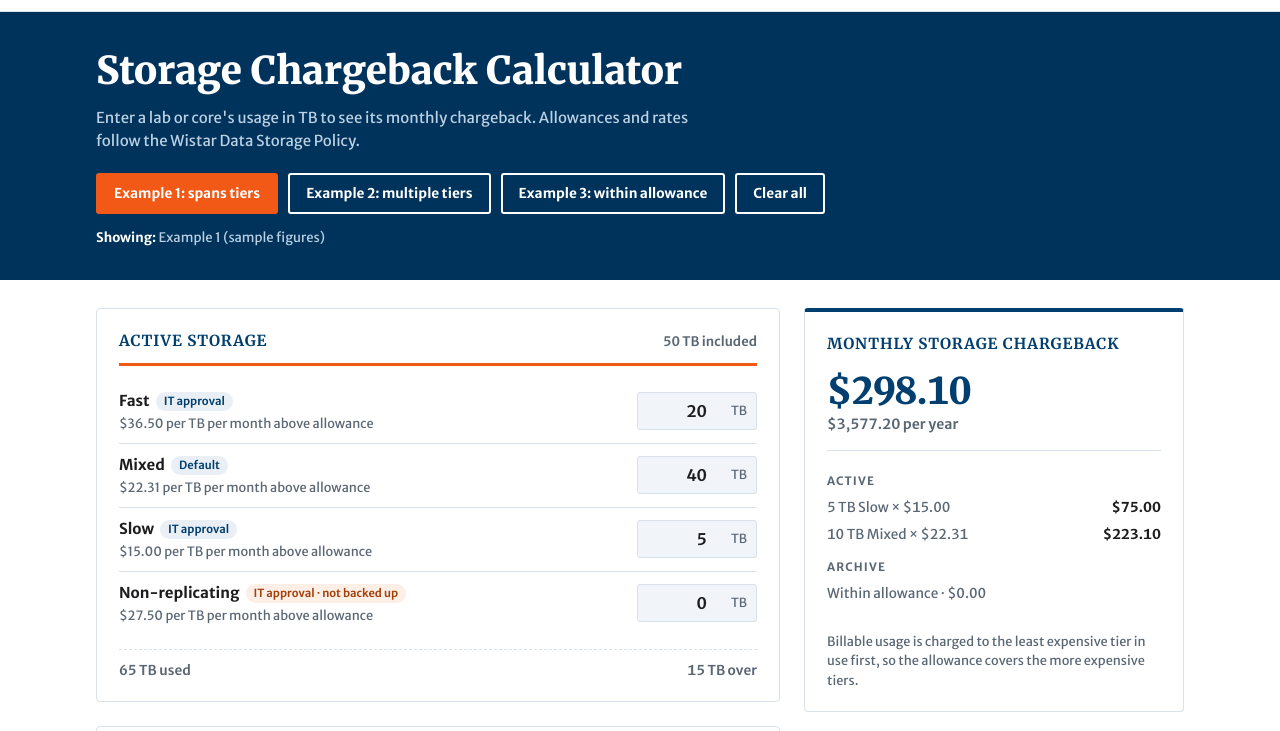
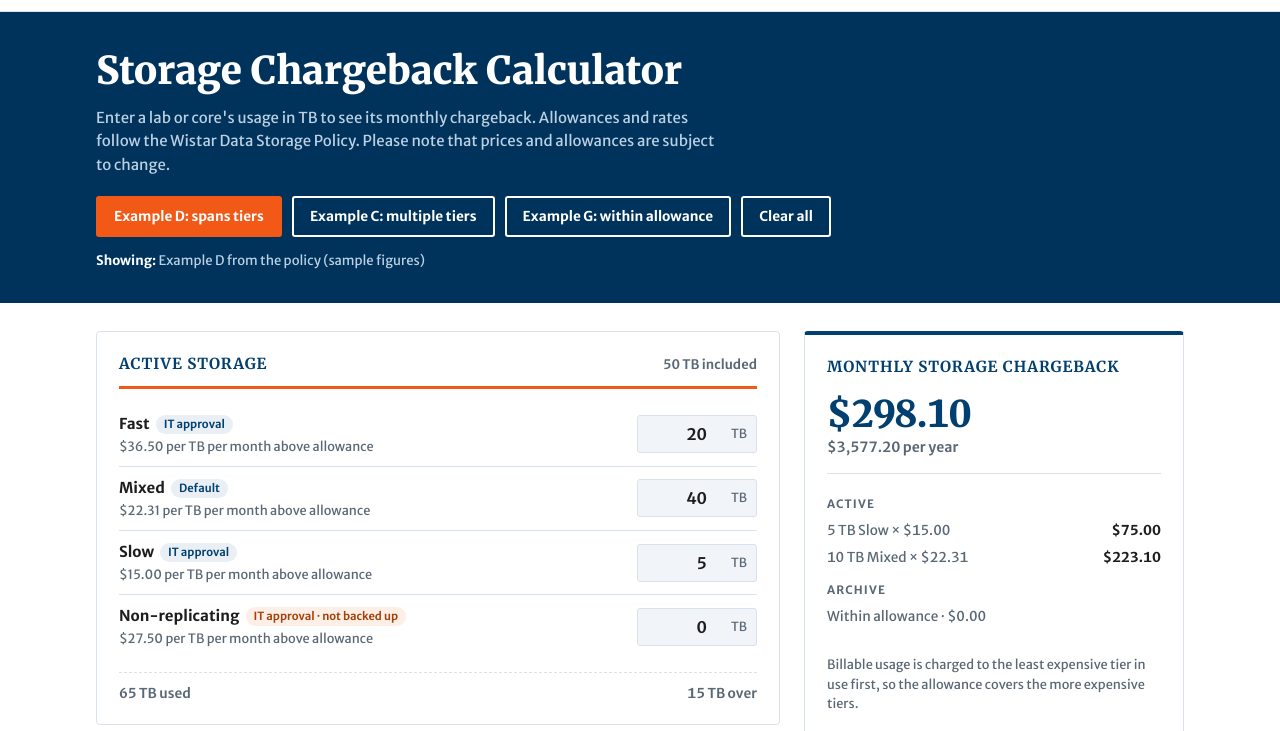
Before and after one commit to TheWistarInstitute/wi-chargeback-calculator, a plain HTML site: page index.html in a window 1280 px wide. Shown: the part 69-800 px from the top of the page. Drawn offline with Linux system fonts and the light colour scheme.

Commit message:
updated dessscription

```diff
--- a/index.html
+++ b/index.html
@@ -54,8 +54,8 @@ body { margin: 0; background: var(--bg); color: var(--fg); font-family: var(--fo
   border: 2px solid var(--on-navy); background: transparent; color: var(--on-navy);
 }
 .hero button:hover { background: var(--on-navy); color: var(--navy-deep); }
-.hero button[aria-pressed="true"] { background: var(--orange); border-color: var(--orange); color: #ffffff; }
-.hero button[aria-pressed="true"]:hover { background: var(--orange-hover); border-color: var(--orange-hover); color: #ffffff; }
+.hero button.primary { background: var(--orange); border-color: var(--orange); color: #ffffff; }
+.hero button.primary:hover { background: var(--orange-hover); border-color: var(--orange-hover); color: #ffffff; }
 .hero button:focus-visible { outline: 3px solid var(--orange); outline-offset: 2px; }
 .banner { font-size: 0.82rem; color: var(--on-navy-muted); }
 .banner strong { color: var(--on-navy); font-weight: 700; }
@@ -110,14 +110,14 @@ main .inner { padding-block: 28px 40px; }
 <section class="hero">
   <div class="inner">
     <h1>Storage Chargeback Calculator</h1>
-    <p>Enter a lab or core's usage in TB to see its monthly chargeback. Allowances and rates follow the Wistar Data Storage Policy.</p>
+    <p>Enter a lab or core's usage in TB to see its monthly chargeback. Allowances and rates follow the Wistar Data Storage Policy. Please note that prices and allowances are subject to change.</p>
     <div class="btns" role="group" aria-label="Load an example">
-      <button type="button" data-ex="1" aria-pressed="true">Example 1: spans tiers</button>
-      <button type="button" data-ex="2" aria-pressed="false">Example 2: multiple tiers</button>
-      <button type="button" data-ex="3" aria-pressed="false">Example 3: within allowance</button>
+      <button type="button" class="primary" data-ex="d">Example D: spans tiers</button>
+      <button type="button" data-ex="c">Example C: multiple tiers</button>
+      <button type="button" data-ex="g">Example G: within allowance</button>
       <button type="button" data-ex="clear">Clear all</button>
     </div>
-    <span class="banner" id="loaded"><strong>Showing:</strong> Example 1 (sample figures)</span>
+    <span class="banner" id="loaded"><strong>Showing:</strong> Example D from the policy (sample figures)</span>
   </div>
 </section>
 
@@ -173,13 +173,13 @@ const ARCHIVE = { allowance: 200, tiers: [
 ]};
 const RETRIEVAL = [
   { id: "r_ir",   name: "Glacier IR",               rate: 123, time: "Immediately" },
-  { id: "r_std",  name: "Deep Glacier – Standard",  rate: 113, time: "Within 12 hours" },
-  { id: "r_bulk", name: "Deep Glacier – Bulk",      rate: 95,  time: "Within 48 hours" },
+  { id: "r_std",  name: "Deep Glacier - Standard",  rate: 113, time: "Within 12 hours" },
+  { id: "r_bulk", name: "Deep Glacier - Bulk",      rate: 95,  time: "Within 48 hours" },
 ];
 const EXAMPLES = {
-  1: { label: "Example 1 (sample figures)", v: { mixed: 40, slow: 5, fast: 20 } },
-  2: { label: "Example 2 (sample figures)", v: { mixed: 30, slow: 20, fast: 10 } },
-  3: { label: "Example 3 (sample figures)", v: { mixed: 40, deep: 150 } },
+  d: { label: "Example D from the policy (sample figures)", v: { mixed: 40, slow: 5, fast: 20 } },
+  c: { label: "Example C from the policy (sample figures)", v: { mixed: 30, slow: 20, fast: 10 } },
+  g: { label: "Example G from the policy (sample figures)", v: { mixed: 40, deep: 150 } },
   clear: { label: "Your figures", v: {} },
 };
 
@@ -250,25 +250,16 @@ function load(key) {
   const ex = EXAMPLES[key];
   [...ACTIVE.tiers, ...ARCHIVE.tiers, ...RETRIEVAL].forEach(t => document.getElementById("in-" + t.id).value = ex.v[t.id] || 0);
   document.getElementById("loaded").innerHTML = "<strong>Showing:</strong> " + ex.label;
-  highlight(key);
   render();
-}
-// Highlight the example that is loaded; Clear all and typed figures highlight none.
-function highlight(key) {
-  document.querySelectorAll("[data-ex]:not([data-ex=\"clear\"])").forEach(b => {
-    const on = b.dataset.ex === key && key !== "clear";
-    b.setAttribute("aria-pressed", on ? "true" : "false");
-  });
 }
 document.querySelectorAll("[data-ex]").forEach(b => b.addEventListener("click", () => load(b.dataset.ex)));
 document.addEventListener("input", e => {
   if (e.target.matches(".num input")) {
     document.getElementById("loaded").innerHTML = "<strong>Showing:</strong> Your figures";
-    highlight(null);
     render();
   }
 });
-load("1");
+load("d");
 </script>
 </body>
 </html>
```
